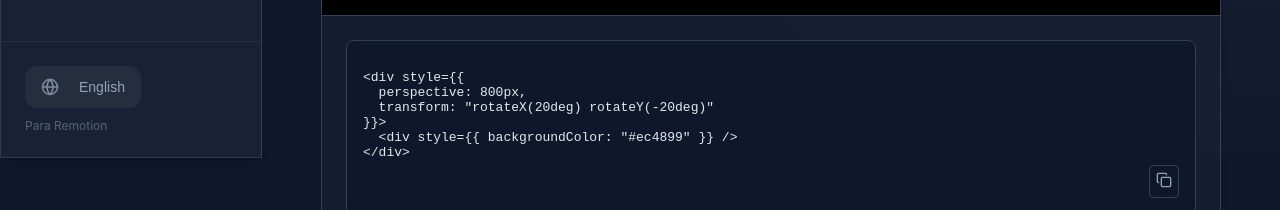
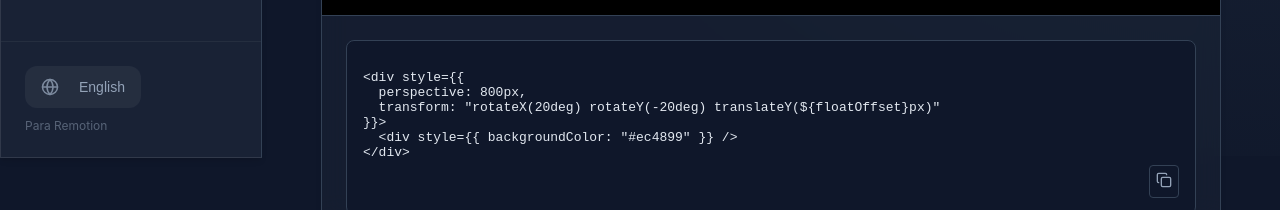
Before and after one commit to rodrigopazTech/motion-cheat-sheet, a React (Vite) app: page / in a window 1280 px wide. Both pictures are taken after a click on the button "Transformaciones 3D". Shown: the part 644-854 px from the top of the page. Built offline with nearby package versions, Linux system fonts and the light colour scheme.

Commit message:
feat: add floating effect and dynamic swaying to 3D Lab

```diff
--- a/src/compositions/ThreeDCardFlip.tsx
+++ b/src/compositions/ThreeDCardFlip.tsx
@@ -1,13 +1,20 @@
 import React from 'react';
 import { AbsoluteFill, useCurrentFrame } from 'remotion';
-
 export const ThreeDCardFlip: React.FC<{
     perspective: number;
     rotateX: number;
     rotateY: number;
     color: string;
     glow: number;
-}> = ({ perspective, rotateX, rotateY, color, glow }) => {
+    float: number;
+}> = ({ perspective, rotateX, rotateY, color, glow, float }) => {
+    const frame = useCurrentFrame();
+
+    // Animación de flotación: Oscilación vertical y balanceo sutil
+    const translateY = Math.sin(frame / 15) * 20 * float;
+    const extraRotateX = Math.cos(frame / 20) * 5 * float;
+    const extraRotateY = Math.sin(frame / 25) * 5 * float;
+
     return (
         <AbsoluteFill
             style={{
@@ -28,13 +35,15 @@ export const ThreeDCardFlip: React.FC<{
                     display: 'flex',
                     justifyContent: 'center',
                     alignItems: 'center',
-                    boxShadow: `0 20px 50px rgba(0,0,0,0.5), 0 0 ${glow * 40}px ${color}`,
+                    boxShadow: `0 ${20 + translateY}px 50px rgba(0,0,0,0.5), 0 0 ${glow * 40}px ${color}`,
                     transformStyle: 'preserve-3d',
-                    transform: `rotateX(${rotateX}deg) rotateY(${rotateY}deg)`,
+                    transform: `translateY(${translateY}px) rotateX(${rotateX + extraRotateX}deg) rotateY(${rotateY + extraRotateY}deg)`,
                     border: '1px solid rgba(255,255,255,0.1)',
                     transition: 'transform 0.1s ease-out'
                 }}
             >
+...
+
                 <div style={{
                     fontSize: 32,
                     fontWeight: '900',
--- a/src/content/ThreeDContent.tsx
+++ b/src/content/ThreeDContent.tsx
@@ -3,7 +3,7 @@ import { ConceptCard } from '../components/ConceptCard';
 import { ThreeDCardFlip } from '../compositions/ThreeDCardFlip';
 import { ThreeDOrbital } from '../compositions/ThreeDOrbital';
 import { useLanguage } from '../i18n/LanguageContext';
-import { Move3d, Box, Sun, Settings2 } from 'lucide-react';
+import { Move3d, Box, Sun, Settings2, Activity } from 'lucide-react';
 
 export const ThreeDContent: React.FC = () => {
     const [perspective, setPerspective] = useState(800);
@@ -11,6 +11,7 @@ export const ThreeDContent: React.FC = () => {
     const [rotateY, setRotateY] = useState(-20);
     const [materialColor, setMaterialColor] = useState('#ec4899');
     const [glowIntensity, setGlowIntensity] = useState(0.5);
+    const [floatIntensity, setFloatIntensity] = useState(0.3);
 
     const [orbitRadius, setOrbitRadius] = useState(150);
     const [orbitSpeed, setOrbitSpeed] = useState(2);
@@ -29,12 +30,13 @@ export const ThreeDContent: React.FC = () => {
                     rotateX,
                     rotateY,
                     color: materialColor,
-                    glow: glowIntensity
+                    glow: glowIntensity,
+                    float: floatIntensity
                 }}
                 durationInFrames={120}
                 codeSnippet={`<div style={{
   perspective: ${perspective}px,
-  transform: "rotateX(${rotateX}deg) rotateY(${rotateY}deg)"
+  transform: "rotateX(${rotateX}deg) rotateY(${rotateY}deg) translateY(\${floatOffset}px)"
 }}>
   <div style={{ backgroundColor: "${materialColor}" }} />
 </div>`}
@@ -78,7 +80,7 @@ export const ThreeDContent: React.FC = () => {
 
                         <div className="control-section" style={{ marginTop: '20px' }}>
                             <div className="control-label" style={{ marginBottom: '12px' }}>
-                                <Settings2 size={14} /> <span>Cámara y Perspectiva</span>
+                                <Settings2 size={14} /> <span>Cámara y Efectos</span>
                             </div>
                             <div className="control-group">
                                 <label className="control-label">
@@ -93,6 +95,21 @@ export const ThreeDContent: React.FC = () => {
                                     value={perspective}
                                     style={{ width: '100%' }}
                                     onChange={(e) => setPerspective(Number(e.target.value))}
+                                />
+                            </div>
+                            <div className="control-group" style={{ marginTop: '12px' }}>
+                                <label className="control-label">
+                                    <Activity size={14} /> <span>Intensidad de Flotación</span>
+                                    <span className="control-value">{(floatIntensity * 100).toFixed(0)}%</span>
+                                </label>
+                                <input
+                                    type="range"
+                                    min="0"
+                                    max="1"
+                                    step="0.1"
+                                    value={floatIntensity}
+                                    style={{ width: '100%' }}
+                                    onChange={(e) => setFloatIntensity(Number(e.target.value))}
                                 />
                             </div>
                         </div>
```
